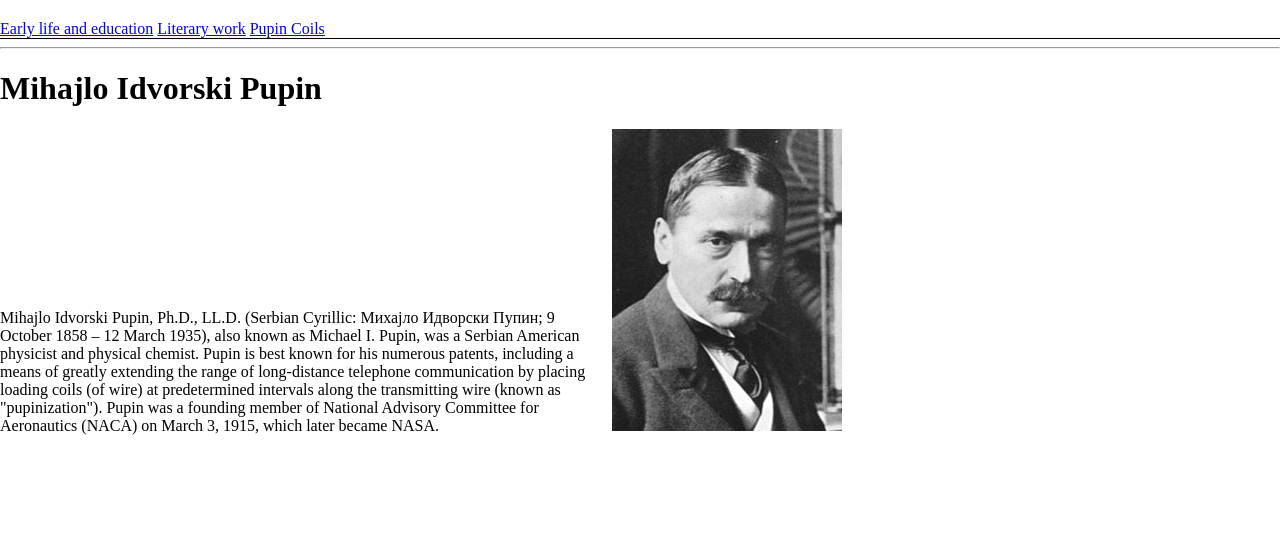
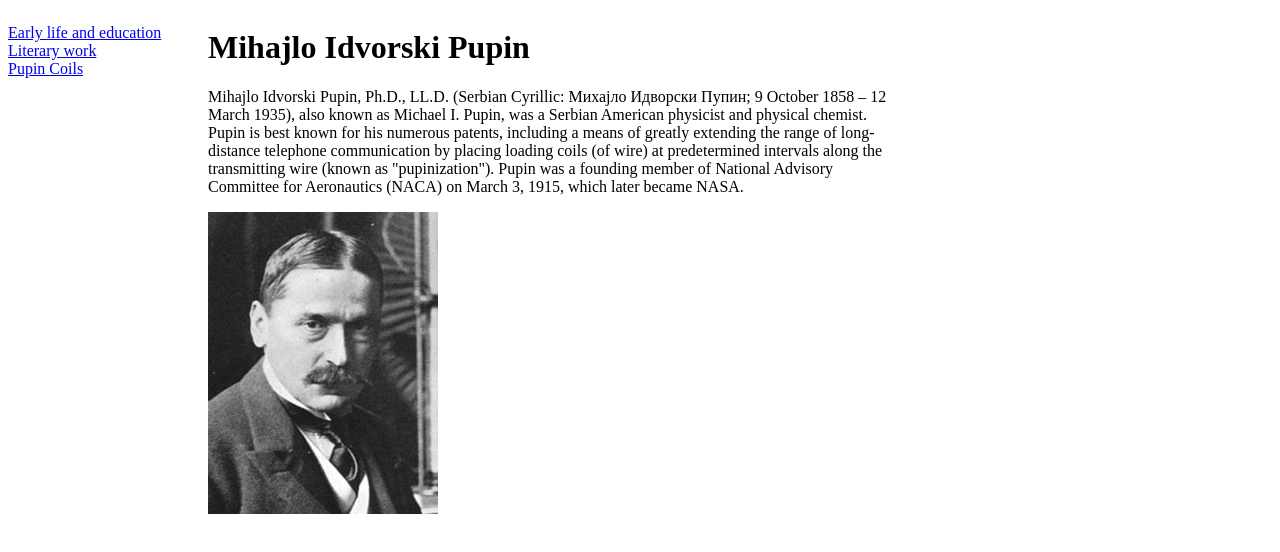
Before and after one commit to armincatic95/Front-end-Development, a plain HTML site: page mini_html_sajt/main_page/index.html in a window 1280 px wide. Drawn offline with Linux system fonts and the light colour scheme.

Commit message:
redanje sadrzaja i navigacionog bara

```diff
--- a/mini_html_sajt/main_page/index.html
+++ b/mini_html_sajt/main_page/index.html
@@ -3,23 +3,41 @@
 <head>
     <meta charset="UTF-8">
     <title>Main page</title>
-    <link rel="stylesheet" href="style.css ">
+
     <style media="screen">
-    section{
-        text-align: top center;
-    }
+    body {
+            width: 960px;
+            height: auto;
+        }
 
+  .nav  {
+      width: 200px;
+      float: left;
+      height: 900px;
+      text-align: left;
+      border-right: 1px black;
+  }
+  .sad {
+    width: 700px;
+    float: left;
+  }
     </style>
 </head>
 <body>
-    <nav>
-        <a href="early_life_and_education/index.html">Early life and education</a>
-        <a href="literary_work/index.html">Literary work</a>
-        <a href="pupin_coils/index.html">Pupin Coils</a>
-    </nav>
-    <hr>
-    <h1>Mihajlo Idvorski Pupin</h1>
-    <section><p>Mihajlo Idvorski Pupin, Ph.D., LL.D. (Serbian Cyrillic: Михајло Идворски Пупин; 9 October 1858 – 12 March 1935), also known as Michael I. Pupin, was a Serbian American physicist and physical chemist. Pupin is best known for his numerous patents, including a means of greatly extending the range of long-distance telephone communication by placing loading coils (of wire) at predetermined intervals along the transmitting wire (known as "pupinization"). Pupin was a founding member of National Advisory Committee for Aeronautics (NACA) on March 3, 1915, which later became NASA.</p></section>
-<aside><img src="pupin.jpg" alt="Pupin"></aside>
+   <div id="navigacija" class="nav">
+    <dl>
+        <dt><a href="early_life_and_education/index.html">Early life and education</a></dt>
+        <dt> <a href="literary_work/index.html">Literary work</a> </dt>
+        <dt> <a href="pupin_coils/index.html">Pupin Coils</a> </dt>
+        </dl>
+</div>
+
+
+    <div id="sadrzaj" class="sad">
+        <h1>Mihajlo Idvorski Pupin</h1>
+        <p>Mihajlo Idvorski Pupin, Ph.D., LL.D. (Serbian Cyrillic: Михајло Идворски Пупин; 9 October 1858 – 12 March 1935), also known as Michael I. Pupin, was a Serbian American physicist and physical chemist. Pupin is best known for his numerous patents, including a means of greatly extending the range of long-distance telephone communication by placing loading coils (of wire) at predetermined intervals along the transmitting wire (known as "pupinization"). Pupin was a founding member of National Advisory Committee for Aeronautics (NACA) on March 3, 1915, which later became NASA.</p>
+        <aside><img src="pupin.jpg" alt="Pupin"></aside>
+    </div>
+
 </body>
 </html>
--- a/mini_html_sajt/main_page/style.css
+++ b/mini_html_sajt/main_page/style.css
@@ -1,27 +1,16 @@
 body {
-  width: 960 px;
-  margin: 20px auto;
-
-}
-nav {
-  padding: 16px 0px 16px 0 px;
-  border-bottom: solid 1px;
-  border-top: solit 1px;
-      }
-
-section {
-  display: inline-block;
-  width: 592px ;
-  padding: 0 8px 0 0;
+  width: 960px;
+  height: auto;
 }
 
-      aside {
-
-        display: inline-block;
-        width: 352px;
-        padding: 0 0 0 8px
-      }
-
-      .slika {
-        width: auto
-      }
+.nav  {
+width: 200px;
+float: left;
+height: 900px;
+text-align: left;
+border-right: 1px black;
+}
+.sad {
+width: 700px;
+float: left;
+}
```
Also changed, not shown: mini_html_sajt/main_page/early_life_and_education/index.html (+30 -8 lines), mini_html_sajt/main_page/literary_work/index.html (+35 -7 lines), mini_html_sajt/main_page/pupin_coils/index.html (+27 -7 lines).
